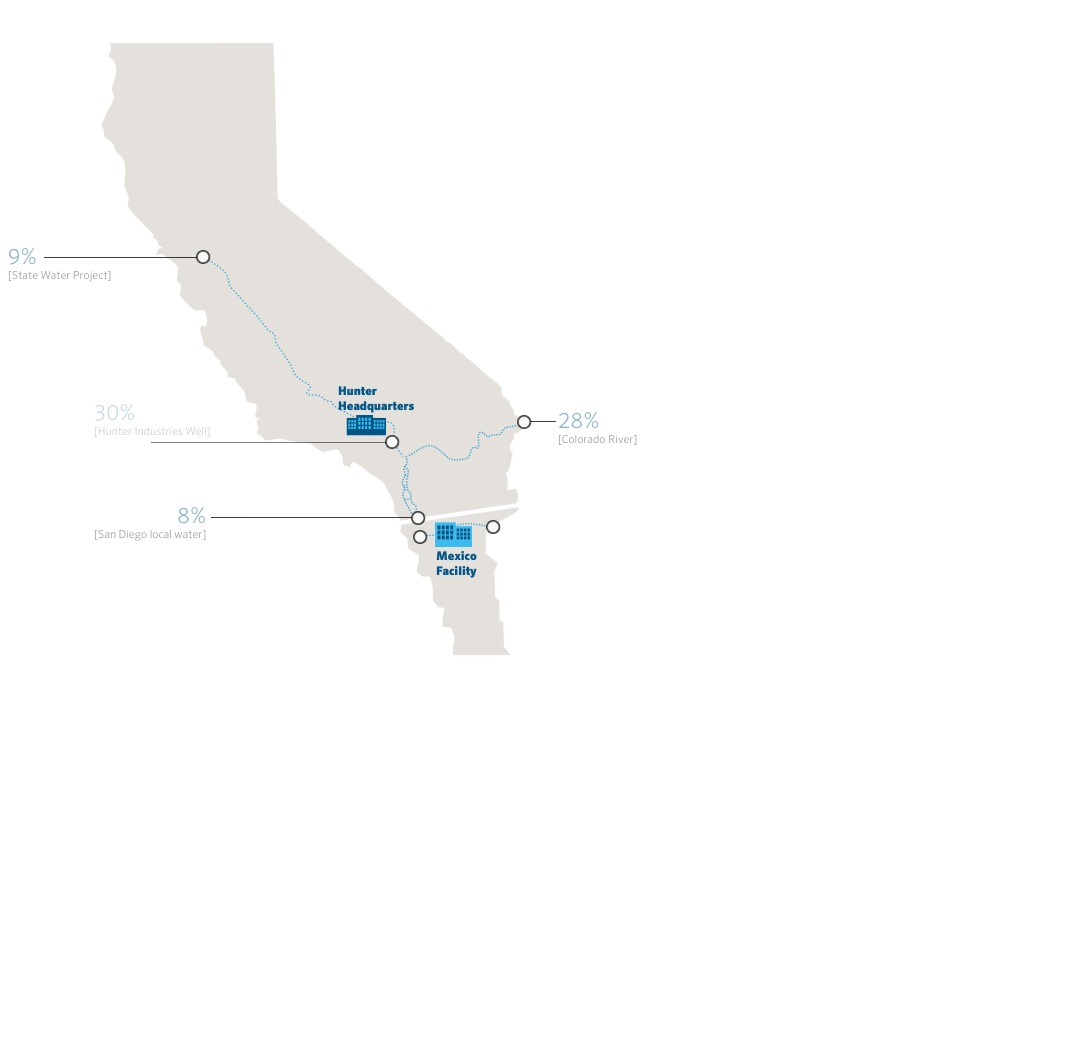
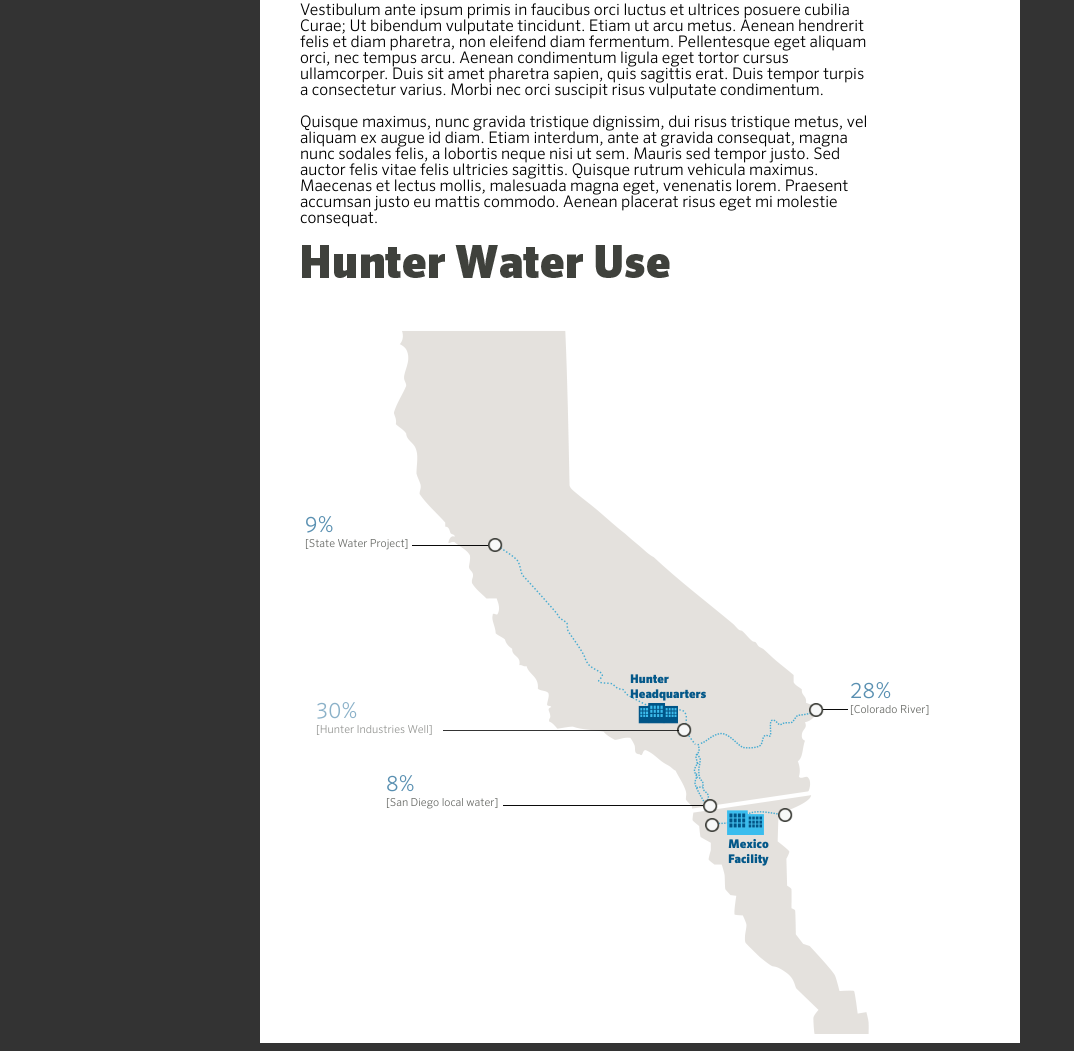
Before and after one commit to ransim/huntercsr, a plain HTML site: page Water Use/Water_Use-updated.html in a window 1280 px wide. Shown: the part 629-1680 px from the top of the page, without its empty margins (0-1074 px from the left). Before the commit the page ends 1292 px from the top, so only its background shows below. Drawn offline with nearby package versions, Linux system fonts and the light colour scheme.

Commit message:
Style updates to water use page

```diff
--- a/Water Use/Water_Use-updated.html
+++ b/Water Use/Water_Use-updated.html
@@ -32,14 +32,16 @@
     font-weight: normal;
     font-style: normal;
   }
-  body { width:900px; font-family:sero;}
+  body { font-family:sero; background:#333;}
+    .content {width:760px; margin: 0 auto; background:#fff;}
+    .csr-container {width:575px; margin:0 40px;}
   #canvas {
     margin: 0;
     padding: 0;
     font-family: 'sero',arial;
     color: #3f413c;
     width: 675px;
-    height: 700px;
+    height: 800px;
     background: url(state-bg-new.png) no-repeat;
     position: relative;
   }
@@ -92,12 +94,12 @@
   }
   .gallons span{color: #3F413C;}
 
-  #label1 {left: 0;top: 294px;}
-  #label2 {left: 86px;top: 553px;}
-  #label3 {left: 207px;top: 638px;}
-  #label4 {left: 553px;top: 564px;}
-  #label5 {left: 550px;top: 458px;}
-  #label6 {left: 86px;top: 450px;}
+  #label1 {left: 5px;top: 274px;}
+  #label2 {left: 86px;top: 533px;}
+  #label3 {left: 207px;top: 618px;}
+  #label4 {left: 553px;top: 544px;}
+  #label5 {left: 550px;top: 440px;}
+  #label6 {left: 16px;top: 460px;}
 
   #hunterhq {left: 330px;
   top: 430px;
@@ -121,7 +123,7 @@
     display: none;
   }
 
-  #line1 {top: 302px;left: 36px;width: 153px;}
+  #line1 {top: 302px;left: 112px;width: 76px;}
   #line2 {top: 562px;left: 203px;width: 200px;}
   #line3x {top: 582px;left: 275px;width: 130px;}
   #line3y {top: 582px;left: 275px;height: 50px;}
@@ -222,6 +224,9 @@ function offset_enter_animate() {
 </script>
 </head>
 <body>
+<div class="content">
+    <div class="csr-container">
+
 <p>Lorem ipsum dolor sit amet, consectetur adipiscing elit. Sed rhoncus magna lacus. Sed sed ex et turpis cursus maximus non eu turpis. Fusce tincidunt leo ac ligula finibus, sit amet interdum justo suscipit. Morbi blandit mauris id ipsum ultrices gravida. Duis sed luctus lacus, aliquet molestie lectus. Donec tempor, sem in luctus rhoncus, nibh magna dictum dolor, quis elementum dui dui et turpis. Proin sed lectus bibendum, posuere urna nec, semper elit. Aliquam elementum odio nunc, ut euismod ligula aliquam sed. Maecenas in nisl et elit imperdiet ornare. Donec volutpat, dui a rutrum ultricies, turpis magna dictum augue, id facilisis diam elit vitae tellus. Quisque convallis ante vel maximus consequat. Nulla lectus lectus, fringilla ut dignissim a, accumsan non diam. Praesent lacus tortor, consequat et ex at, dictum mattis ex.</p>
 
 <p>Vestibulum ante ipsum primis in faucibus orci luctus et ultrices posuere cubilia Curae; Ut bibendum vulputate tincidunt. Etiam ut arcu metus. Aenean hendrerit felis et diam pharetra, non eleifend diam fermentum. Pellentesque eget aliquam orci, nec tempus arcu. Aenean condimentum ligula eget tortor cursus ullamcorper. Duis sit amet pharetra sapien, quis sagittis erat. Duis tempor turpis a consectetur varius. Morbi nec orci suscipit risus vulputate condimentum.</p>
@@ -266,10 +271,10 @@ function offset_enter_animate() {
   <div class="gallons left-align" id="label1">
     9%<br><span class="project-label">[State Water Project]</span>
   </div>
-  <div class="gallons right-align" id="label2">
+  <div class="gallons left-align" id="label2">
     8%<br><span class="project-label">[San Diego local water]</span>
   </div>
-  <div class="gallons right-align" id="label3">
+  <div class="gallons left-align" id="label3">
    1%<br><span class="project-label">[Tijuana local water]</span>
   </div>
   <div class="gallons" id="label4">
@@ -296,5 +301,7 @@ function offset_enter_animate() {
     <img id="statsNew" src="circlestats_05.png" alt="2020 Goal - 15% reduction from 2014">
   </div>
 </div>
+    </div>
+</div>
 </body>
 </html>
```
